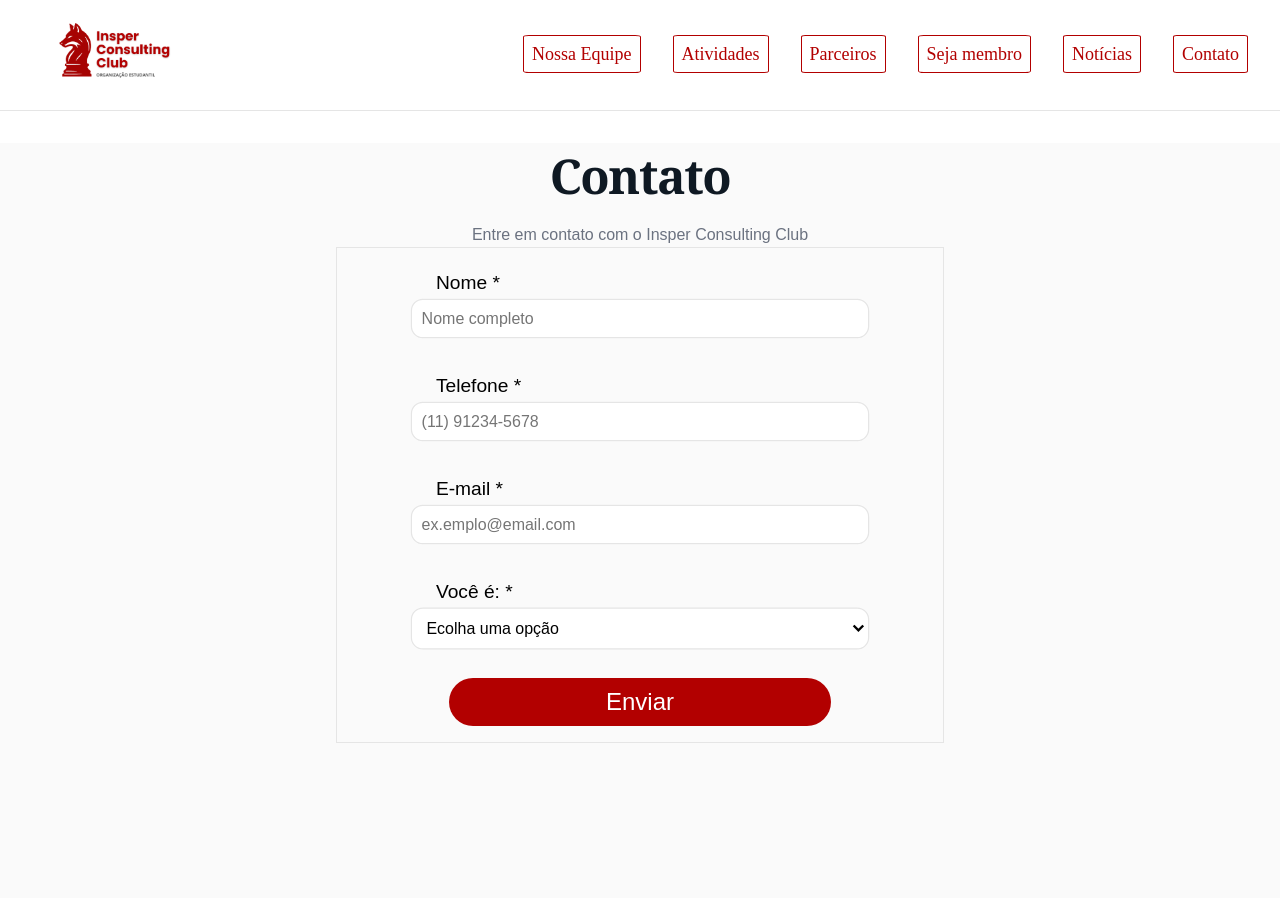
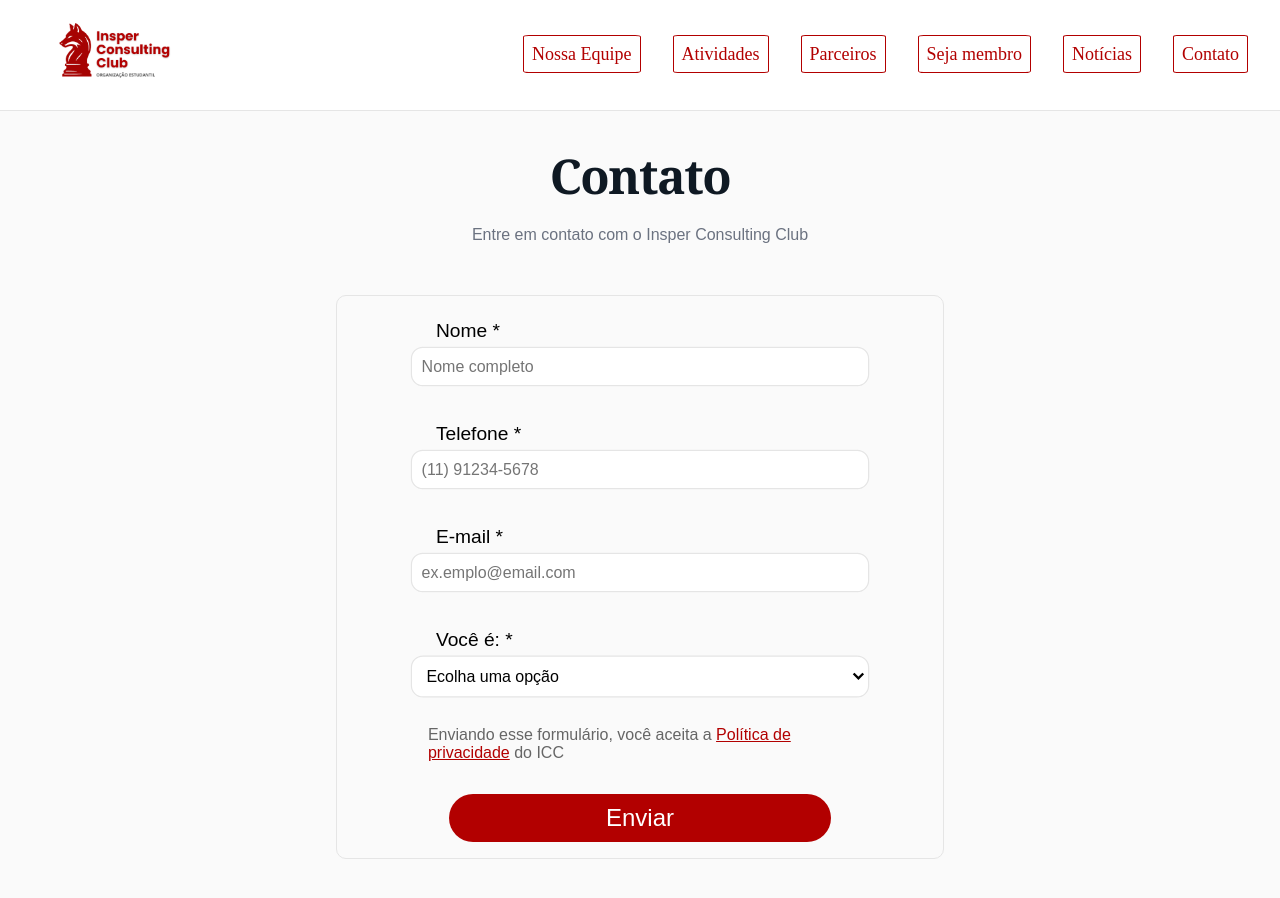
Before and after one commit to InsperCodeJr/icc-site, a React (Vite) app in the folder ICC-frontend/: page /contato in a window 1280 px wide. Shown: the top 898 px of the page. Built offline with nearby package versions, Linux system fonts and the light colour scheme; no server answers.

Commit message:
Notificação
Quando o formulário de contato é enviado é exibida uma notificação de
confirmação

```diff
--- a/ICC-frontend/src/components/FormContato/index.css
+++ b/ICC-frontend/src/components/FormContato/index.css
@@ -4,6 +4,8 @@
   align-items: center;
   border: 1px solid var(--cinza-bordas);
   width: 50%;
+  border-radius: 10px;
+  margin-top: 3rem;
 }
 
 .campo {
@@ -12,20 +14,29 @@
   align-items: center;
   justify-content: center;
   margin: 1rem;
-    width: 70%
+  width: 70%;
+}
+
+.termos {
+  color: var(--cinza-descricoes);
+}
+
+span > a {
+  color: var(--vermelho-icc);
 }
 
 .campo > label {
   align-self: flex-start;
-    margin: .5rem;
+  margin: 0.5rem;
   font-size: larger;
 }
 
-input, select {
+input,
+select {
   border: 1px solid var(--cinza-bordas);
   width: 90%;
   scale: 1.2;
-    padding: .5rem;
+  padding: 0.5rem;
   border-radius: 10px;
 }
 
@@ -42,3 +53,34 @@ button {
   border: none;
   font-size: x-large;
 }
+
+.toast {
+  position: fixed;
+  bottom: 2rem;
+  right: 2rem;
+  background-color: var(--vermelho-icc);
+  color: var(--branco);
+  padding: 1rem 1.5rem;
+  border-radius: 10px;
+  font-size: 1rem;
+  box-shadow: 0 4px 12px rgba(0, 0, 0, 0.2);
+  animation: fade-in-out 3s ease forwards;
+  z-index: 1000;
+}
+
+@keyframes fade-in-out {
+  0% {
+    opacity: 0;
+    transform: translateY(10px);
+  }
+  15% {
+    opacity: 1;
+    transform: translateY(0);
+  }
+  80% {
+    opacity: 1;
+  }
+  100% {
+    opacity: 0;
+  }
+}
--- a/ICC-frontend/src/components/FormContato/index.tsx
+++ b/ICC-frontend/src/components/FormContato/index.tsx
@@ -7,23 +7,34 @@ export default function FormContato() {
   const [nome, setNome] = useState("");
   const [email, setEmail] = useState("");
   const [phone, setPhone] = useState("");
+  const [success, setSuccess] = useState(false);
 
   const handleSubmit = async (e: React.FormEvent<HTMLFormElement>) => {
     e.preventDefault();
-    await api.postContact({
+    await api
+      .postContact({
         name: nome,
         email: email,
         phone: phone,
-      contact_type: contactType as "aluno" | "empresa"
-    }).then(() => {
+        contact_type: contactType as "aluno" | "empresa",
+      })
+      .then(() => {
         setNome("");
         setEmail("");
         setPhone("");
         setContactType("");
+        setSuccess(true);
+        setTimeout(() => setSuccess(false), 3000);
       });
-  }
+  };
 
   return (
+    <>
+      {success && (
+        <div className="toast">
+          Muito Obrigado! Entraremos em contato em breve!
+        </div>
+      )}
       <form onSubmit={handleSubmit} className="contato">
         <section className="campo">
           <label htmlFor="nome">Nome *</label>
@@ -68,9 +79,13 @@ export default function FormContato() {
             <option value="empresa">Empresa</option>
           </select>
         </section>
+        <section className="campo termos">
+          <span>Enviando esse formulário, você aceita a <a href="">Política de privacidade</a> do ICC</span>
+        </section>
         <section className="campo">
           <button type="submit">Enviar</button>
         </section>
       </form>
+    </>
   );
 }
--- a/ICC-frontend/src/pages/Contato/index.css
+++ b/ICC-frontend/src/pages/Contato/index.css
@@ -3,7 +3,7 @@
     flex-direction: column;
     align-items: center;
     justify-content: center;
-    margin: 2rem;
+    padding: 2rem;
 }
 
 :root {
```
Also changed, not shown: 1 other file (tests, documents, lock files or other folders). Lines whose indentation alone changed are shown as unchanged.
